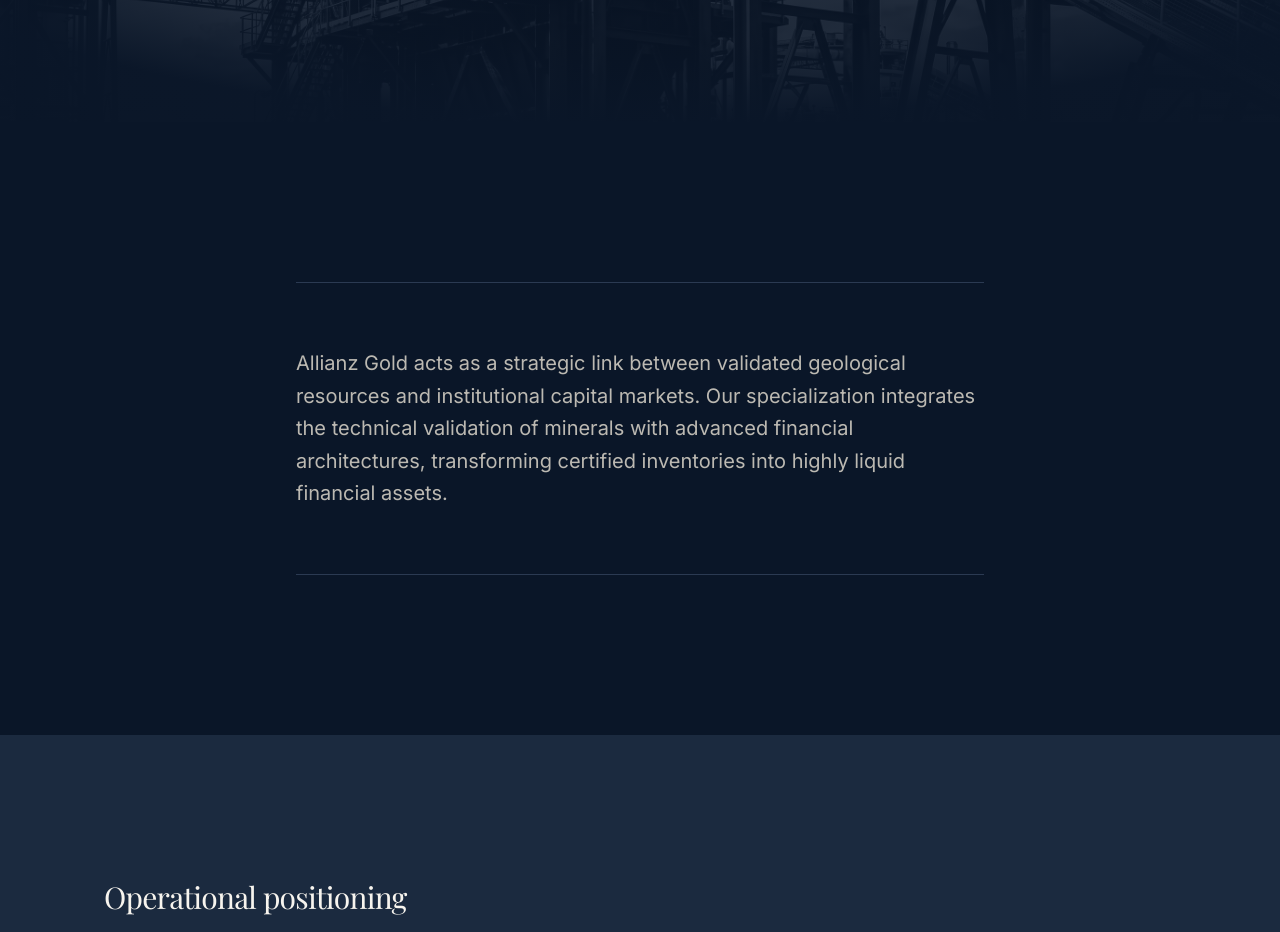
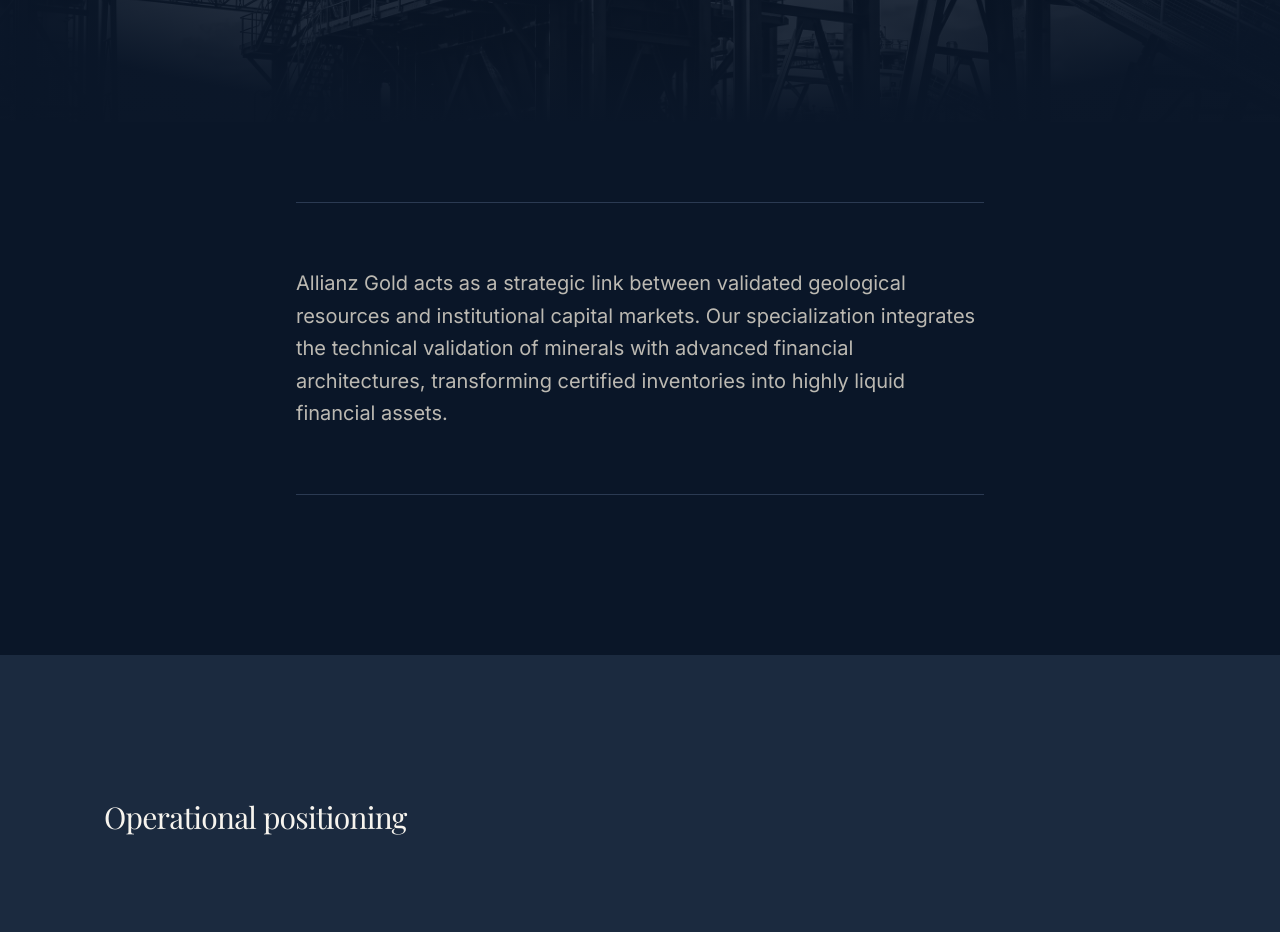
Before and after one commit to dbassa/allianz-gold, a Next.js app: page /en/about in a window 1280 px wide. Shown: the part 380-1312 px from the top of the page. Built offline with nearby package versions, Linux system fonts and the light colour scheme; no server answers.

Commit message:
Fer les pagines about, capitalization i contact més compactes

```diff
--- a/app/[locale]/about/page.tsx
+++ b/app/[locale]/about/page.tsx
@@ -33,7 +33,7 @@
       />
 
       {/* Intro */}
-      <section className="py-32 md:py-40">
+      <section className="py-32 md:pt-20 pb-40">
         <Container size="narrow">
           <Rule className="mb-16" />
           <Reveal>
--- a/app/[locale]/capitalization/page.tsx
+++ b/app/[locale]/capitalization/page.tsx
@@ -48,7 +48,7 @@
       />
 
       {/* Acquisition path */}
-      <section className="py-32 md:py-15">
+      <section className="py-32 md:py-35">
         <Container>
           <PhaseTimeline
             number={t('acquisition.number')}
@@ -62,7 +62,7 @@
       <Rule className="mx-auto max-w-6xl px-6 md:px-10" />
 
       {/* Monetization path */}
-      <section className="py-32 md:py-15">
+      <section className="py-32 md:py-35">
         <Container>
           <PhaseTimeline
             number={t('monetization.number')}
--- a/app/[locale]/contact/page.tsx
+++ b/app/[locale]/contact/page.tsx
@@ -28,7 +28,7 @@
     <>
       <PageHero eyebrow={t('hero.eyebrow')} title={t('hero.title')} />
 
-      <section className="py-32 md:py-40">
+      <section className="py-32 md:py-35">
         <Container>
           <div className="grid gap-20 md:grid-cols-2 md:gap-24">
             {/* Left — direct emails */}
```
